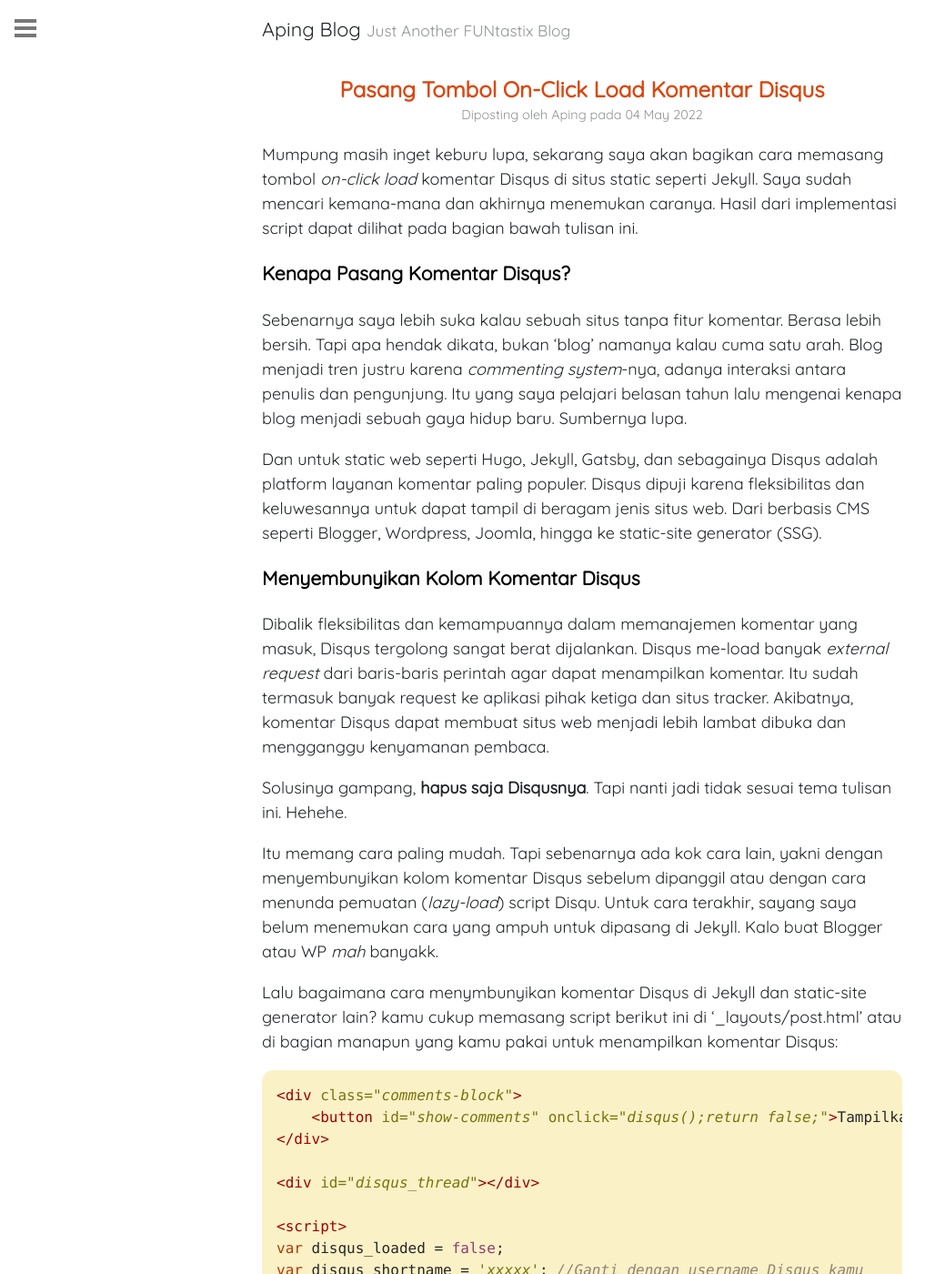
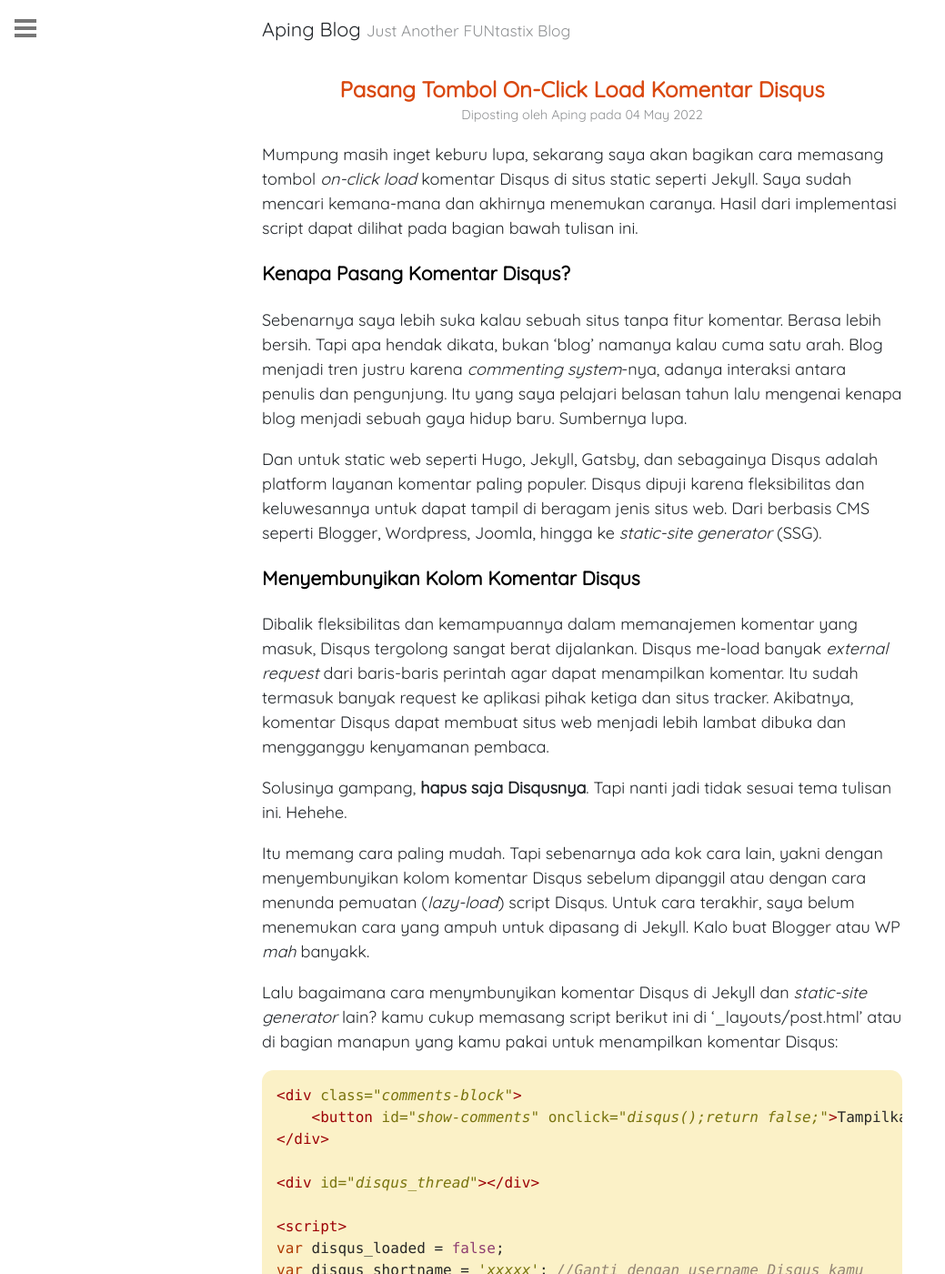
Before and after one commit to apynx/apynx.github.io, a Jekyll site: the page built from _posts/2022-05-04-pasang-tombol-on-click-load-disqus.md, in a window 1280 px wide and 1400 px high. Shown: the whole window at 91% size, without its empty margins (0-1039 px from the left). Built offline with Jekyll 4.4.1, drawn with Linux system fonts in a browser that asks for light colours; some of the changed text lies outside the part shown.

Commit message:
update post

```diff
--- a/_posts/2022-05-04-pasang-tombol-on-click-load-disqus.md
+++ b/_posts/2022-05-04-pasang-tombol-on-click-load-disqus.md
@@ -11,7 +11,7 @@
 
 Sebenarnya saya lebih suka kalau sebuah situs tanpa fitur komentar. Berasa lebih bersih. Tapi apa hendak dikata, bukan 'blog' namanya kalau cuma satu arah. Blog menjadi tren justru karena *commenting system*-nya, adanya interaksi antara penulis dan pengunjung. Itu yang saya pelajari belasan tahun lalu mengenai kenapa blog menjadi sebuah gaya hidup baru. Sumbernya lupa.
 
-Dan untuk static web seperti Hugo, Jekyll, Gatsby, dan sebagainya Disqus adalah platform layanan komentar paling populer. Disqus dipuji karena fleksibilitas dan keluwesannya untuk dapat tampil di beragam jenis situs web. Dari berbasis CMS seperti Blogger, Wordpress, Joomla, hingga ke static-site generator (SSG).
+Dan untuk static web seperti Hugo, Jekyll, Gatsby, dan sebagainya Disqus adalah platform layanan komentar paling populer. Disqus dipuji karena fleksibilitas dan keluwesannya untuk dapat tampil di beragam jenis situs web. Dari berbasis CMS seperti Blogger, Wordpress, Joomla, hingga ke *static-site generator* (SSG).
 
 ### Menyembunyikan Kolom Komentar Disqus
 
@@ -19,9 +19,9 @@
 
 Solusinya gampang, **hapus saja Disqusnya**. Tapi nanti jadi tidak sesuai tema tulisan ini. Hehehe.
 
-Itu memang cara paling mudah. Tapi sebenarnya ada kok cara lain, yakni dengan menyembunyikan kolom komentar Disqus sebelum dipanggil atau dengan cara menunda pemuatan (*lazy-load*) script Disqu. Untuk cara terakhir, sayang saya belum menemukan cara yang ampuh untuk dipasang di Jekyll. Kalo buat Blogger atau WP *mah* banyakk.
+Itu memang cara paling mudah. Tapi sebenarnya ada kok cara lain, yakni dengan menyembunyikan kolom komentar Disqus sebelum dipanggil atau dengan cara menunda pemuatan (*lazy-load*) script Disqus. Untuk cara terakhir, saya belum menemukan cara yang ampuh untuk dipasang di Jekyll. Kalo buat Blogger atau WP *mah* banyakk.
 
-Lalu bagaimana cara menymbunyikan komentar Disqus di Jekyll dan static-site generator lain? kamu cukup memasang script berikut ini di '_layouts/post.html' atau di bagian manapun yang kamu pakai untuk menampilkan komentar Disqus:
+Lalu bagaimana cara menymbunyikan komentar Disqus di Jekyll dan *static-site generator* lain? kamu cukup memasang script berikut ini di '_layouts/post.html' atau di bagian manapun yang kamu pakai untuk menampilkan komentar Disqus:
 
 {% highlight html %}
 <div class="comments-block">
```
Also changed, not shown: other parts of _posts/2022-05-04-pasang-tombol-on-click-load-disqus.md (+1 -1 lines).
